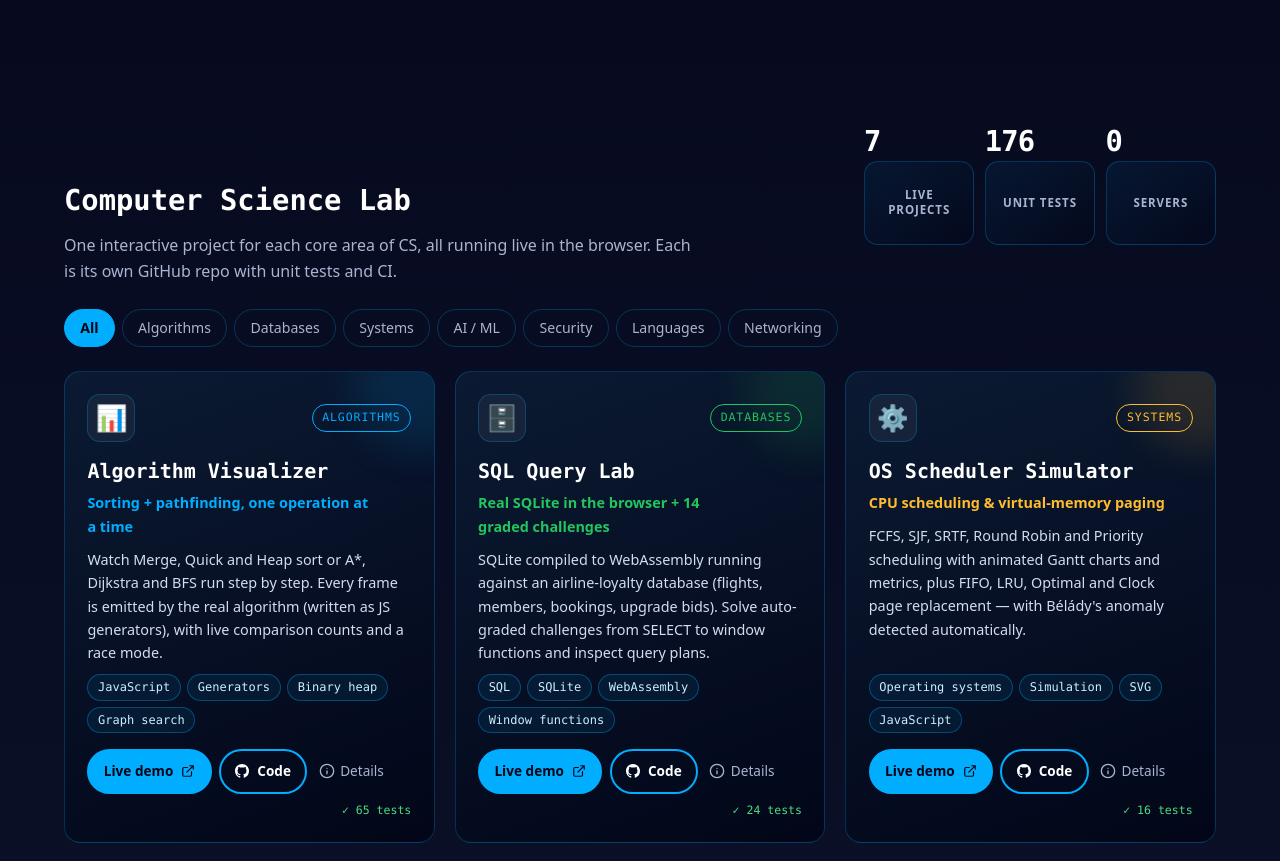
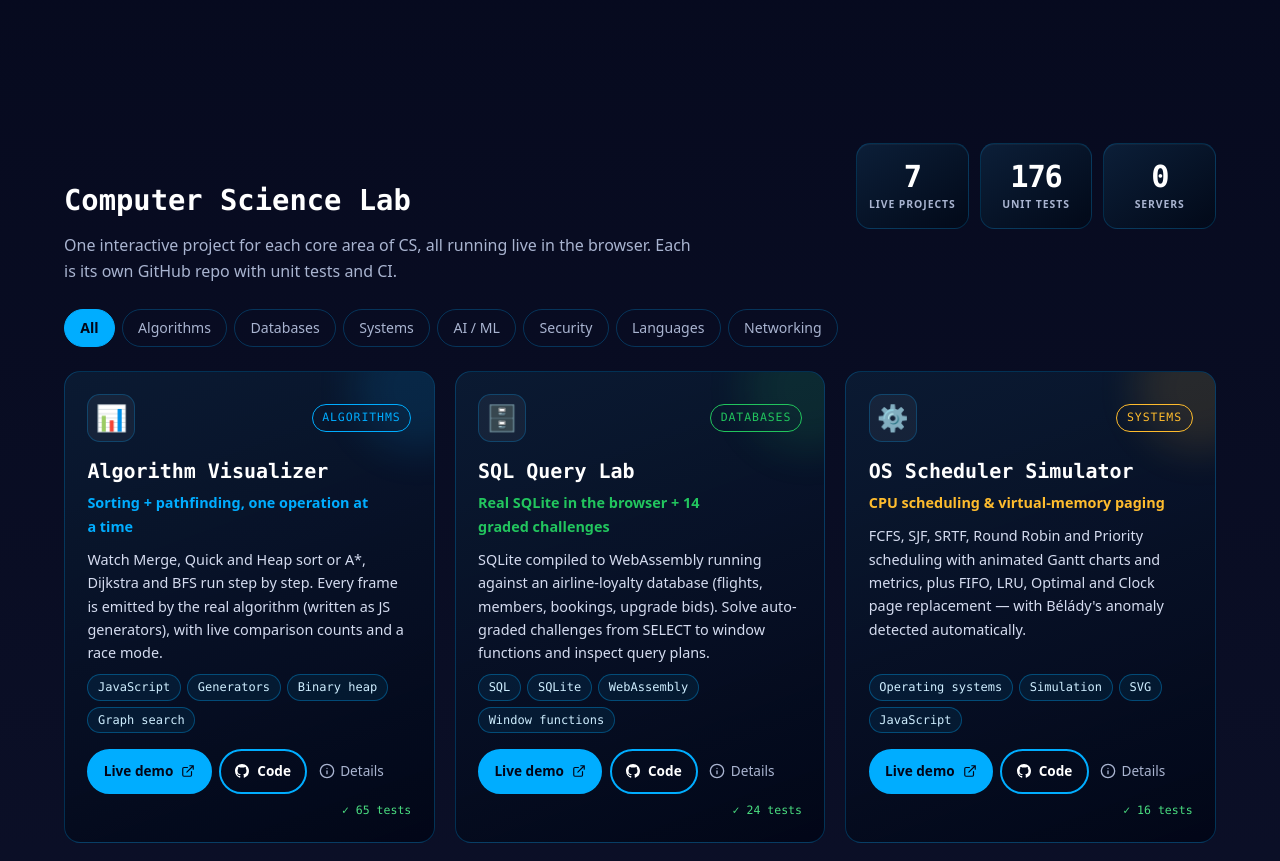
Before and after one commit to Masons-coding/my-resume-website, a React (Create React App) app: page / in a window 1280 px wide. Shown: the part 5102-5963 px from the top of the page. Built offline with nearby package versions, Linux system fonts and the light colour scheme; a web font is replaced by a local one.

Commit message:
Finish CS Lab metric card styling

```diff
--- a/src/components/MyProjects/CsLab.scss
+++ b/src/components/MyProjects/CsLab.scss
@@ -24,57 +24,74 @@
 
   &__stats {
     display: grid;
-    grid-template-columns: repeat(3, minmax(6rem, 1fr));
-    gap: 0.65rem;
-    width: min(100%, 22rem);
+    grid-template-columns: repeat(3, minmax(5.5rem, 1fr));
+    gap: 0.7rem;
+    width: min(100%, 22.5rem);
+  }
 
-    span {
-      min-width: 0;
-      display: flex;
-      flex-direction: column;
-      align-items: center;
-      justify-content: center;
-      min-height: 5.25rem;
-      padding: 0.75rem 0.65rem;
-      border: 1px solid $border;
-      border-radius: 0.85rem;
-      background: linear-gradient(145deg, rgba(0, 173, 255, 0.08), rgba(2, 6, 23, 0.5));
-      text-align: center;
-      color: $muted;
-      font-size: 0.72rem;
-      font-weight: 700;
-      text-transform: uppercase;
-      letter-spacing: 0.08em;
-      line-height: 1.25;
+  &__stat {
+    min-width: 0;
+    min-height: 5.35rem;
+    display: grid;
+    place-items: center;
+    align-content: center;
+    gap: 0.38rem;
+    padding: 0.8rem 0.6rem;
+    border: 1px solid rgba(0, 173, 255, 0.2);
+    border-radius: 0.9rem;
+    background:
+      linear-gradient(145deg, rgba(13, 33, 59, 0.9), rgba(2, 9, 24, 0.88));
+    box-shadow: inset 0 1px 0 rgba(255, 255, 255, 0.035);
+    text-align: center;
+    transition: transform 0.2s ease, border-color 0.2s ease;
+
+    &:hover {
+      transform: translateY(-2px);
+      border-color: rgba(0, 173, 255, 0.48);
     }
 
     b {
       display: block;
-      margin-bottom: 0.3rem;
       font-family: $font-mono;
       color: $white;
-      font-size: clamp(1.45rem, 3vw, 1.8rem);
+      font-size: clamp(1.5rem, 3vw, 1.9rem);
       line-height: 1;
       font-variant-numeric: tabular-nums;
-      letter-spacing: -0.03em;
+      letter-spacing: -0.04em;
     }
 
-    @include mobile {
+    span {
+      color: $muted;
+      font-size: 0.65rem;
+      font-weight: 700;
+      text-transform: uppercase;
+      letter-spacing: 0.09em;
+      line-height: 1.2;
+    }
+  }
+
+  @include mobile {
+    width: 100%;
+
+    &__stats {
       width: 100%;
       grid-template-columns: repeat(3, minmax(0, 1fr));
     }
+  }
 
-    @media (max-width: 420px) {
+  @media (max-width: 420px) {
+    &__stats {
       grid-template-columns: 1fr;
+    }
 
-      span {
-        min-height: 3.8rem;
-        flex-direction: row;
-        gap: 0.55rem;
-      }
+    &__stat {
+      min-height: 3.8rem;
+      grid-template-columns: auto 1fr;
+      justify-content: center;
+      gap: 0.65rem;
 
       b {
-        margin-bottom: 0;
+        margin: 0;
       }
     }
   }
```
